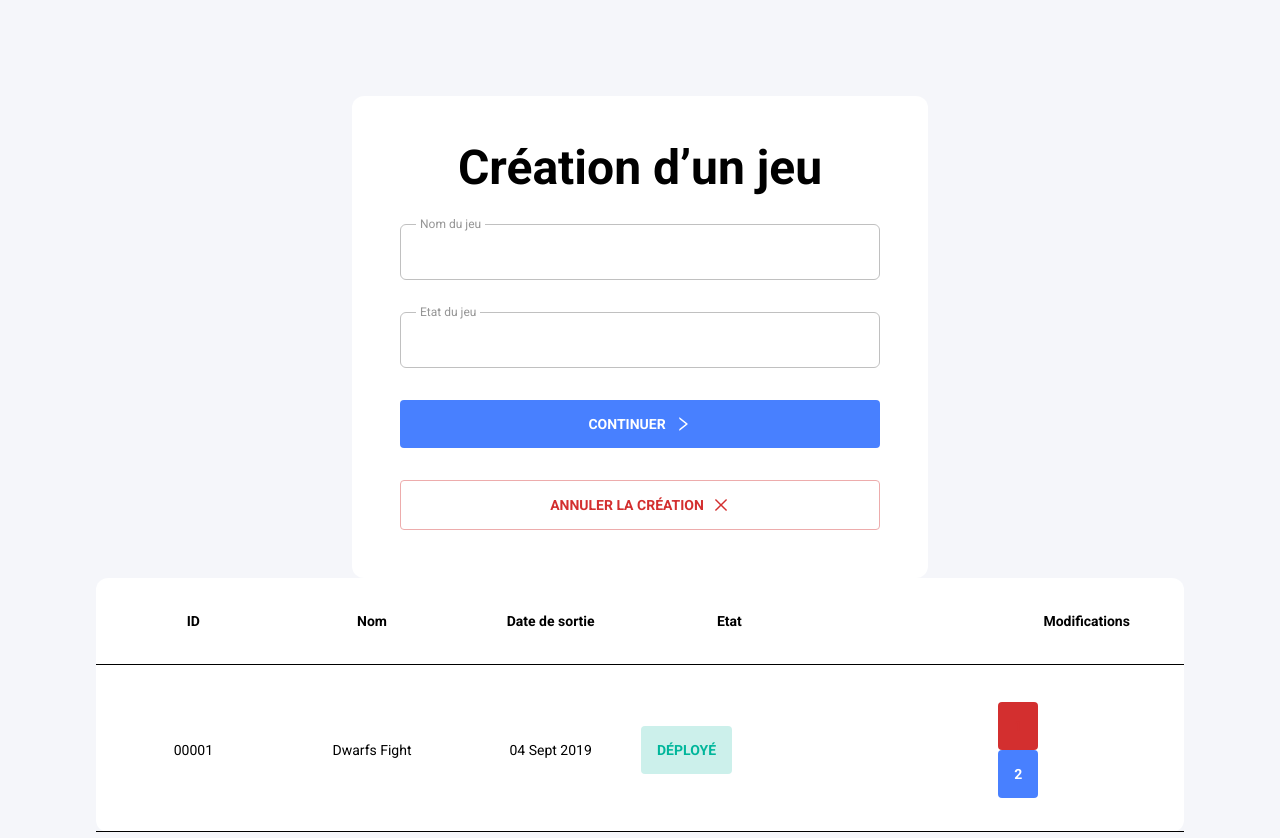
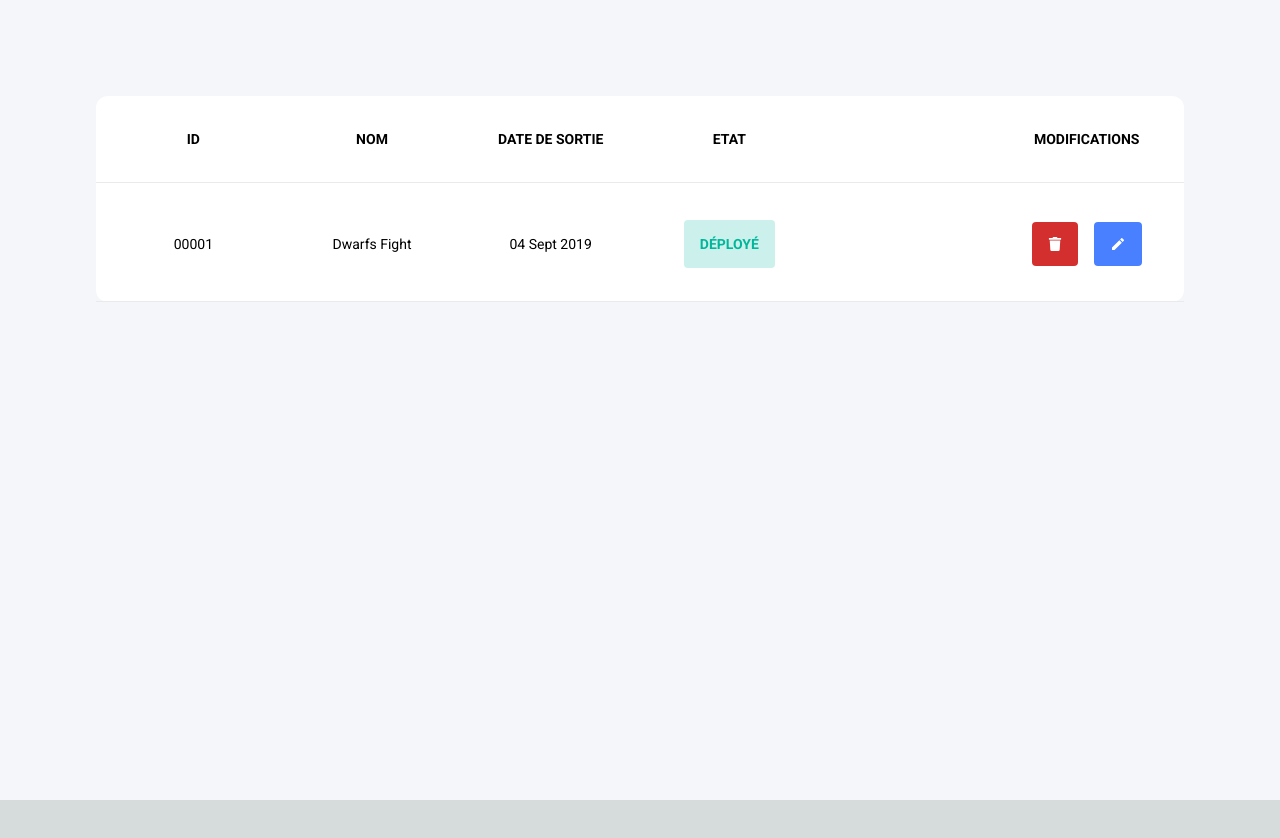
Before and after one commit to Solaa08/new-next, a Next.js app: page / in a window 1280 px wide. Shown: the top 838 px of the page. After the commit the page ends 800 px from the top, so only its background shows below. Built offline with nearby package versions, Linux system fonts and the light colour scheme.

Commit message:
fix(game): color border position buttons

```diff
--- a/src/app/nectron/Table/TableCell.tsx
+++ b/src/app/nectron/Table/TableCell.tsx
@@ -9,8 +9,10 @@ export default function TableCell({
     ...props
 }: TableCellProps){
     return (
-        <td className={clsx(className, 'flex-row flex-nowrap items-center justify-center w-full box-content')} {...props}>
-            {children}
-        </td>
+        <div className='flex flex-row flex-nowrap items-center justify-center w-full box-content'>
+            <td className={clsx(className, 'flex flex-row flex-nowrap gap-4')} {...props}>
+                {children}
+            </td>
+        </div>
     )
 }
--- a/src/app/nectron/Table/TableHeader.tsx
+++ b/src/app/nectron/Table/TableHeader.tsx
@@ -9,7 +9,7 @@ export default function TableHeader({
     ...props
 }: TableHeaderProps){
     return (
-        <th className={clsx(className, 'w-full font-bold justify-center items-center self-center text-center box-content')} {...props}>
+        <th className={clsx(className, 'w-full font-bold justify-center items-center self-center text-center box-content uppercase')} {...props}>
             {children}
         </th>
     )
--- a/src/app/nectron/Table/TableRow.tsx
+++ b/src/app/nectron/Table/TableRow.tsx
@@ -9,7 +9,7 @@ export default function TableRow({
     ...props
 }: TableRowProps){
     return (
-        <tr className={clsx(className, 'flex justify-around px-2 py-8 border-b text-center items-center')} {...props}>
+        <tr className={clsx(className, 'flex justify-around px-2 py-8 border-b border-secondary-light text-center items-center')} {...props}>
             {children}
         </tr>
     )
--- a/src/app/page.tsx
+++ b/src/app/page.tsx
@@ -1,31 +1,12 @@
 import Button from "./nectron/Button";
-import Form from "./nectron/Form";
-import Input from "./nectron/Input";
-import Label from "./nectron/Label";
 import {Table, TableHeader, TableCell, TableRow} from "./nectron/Table/index"
-import { AiOutlineClose, AiOutlineRight } from "react-icons/ai";
-
+import { MdModeEditOutline } from "react-icons/md";
+import { FaTrash } from "react-icons/fa";
 import { VARIANT } from "./nectron/variant";
-import OnTop from "./nectron/OnTop";
-import { createGame } from "./lib/actions";
-import { SubmitButton } from "./nectron/SubmitButton";
 
 export default function Home() {
   return (
     <main className="flex bg-bg min-h-screen flex-col items-center justify-between p-24 text-sm">
-      <Form action={createGame} className="w-[480px] box-content">
-        <h2 className="text-dark text-5xl font-bold text-center">Création d’un jeu</h2>
-        <Label>
-          <OnTop>Nom du jeu</OnTop>
-          <Input name="name" />
-        </Label>
-        <Label>
-          <OnTop>Etat du jeu</OnTop>
-          <Input name="state" />
-        </Label>
-        <SubmitButton/>
-        <Button variant={VARIANT.DANGER} outline>Annuler la création <AiOutlineClose size={18}/></Button>
-      </Form>
       <Table>
         <thead>
           <TableRow>
@@ -60,13 +41,13 @@ export default function Home() {
                   04 Sept 2019
                 </TableCell>
                 <TableCell>
-                  <Button variant={VARIANT.SUCCESS}>Déployé</Button>
+                  <Button disabled variant={VARIANT.SUCCESS}>Déployé</Button>
                 </TableCell>
                 <TableCell>
                 </TableCell>
                 <TableCell>
-                  <Button variant={VARIANT.DANGER}>1</Button>
-                  <Button variant={VARIANT.PRIMARY}>2</Button>
+                  <Button variant={VARIANT.DANGER} className="text-white"><FaTrash /></Button>
+                  <Button variant={VARIANT.PRIMARY}><MdModeEditOutline size={16}/></Button>
                 </TableCell>
               </TableRow>
             </tbody>
```
